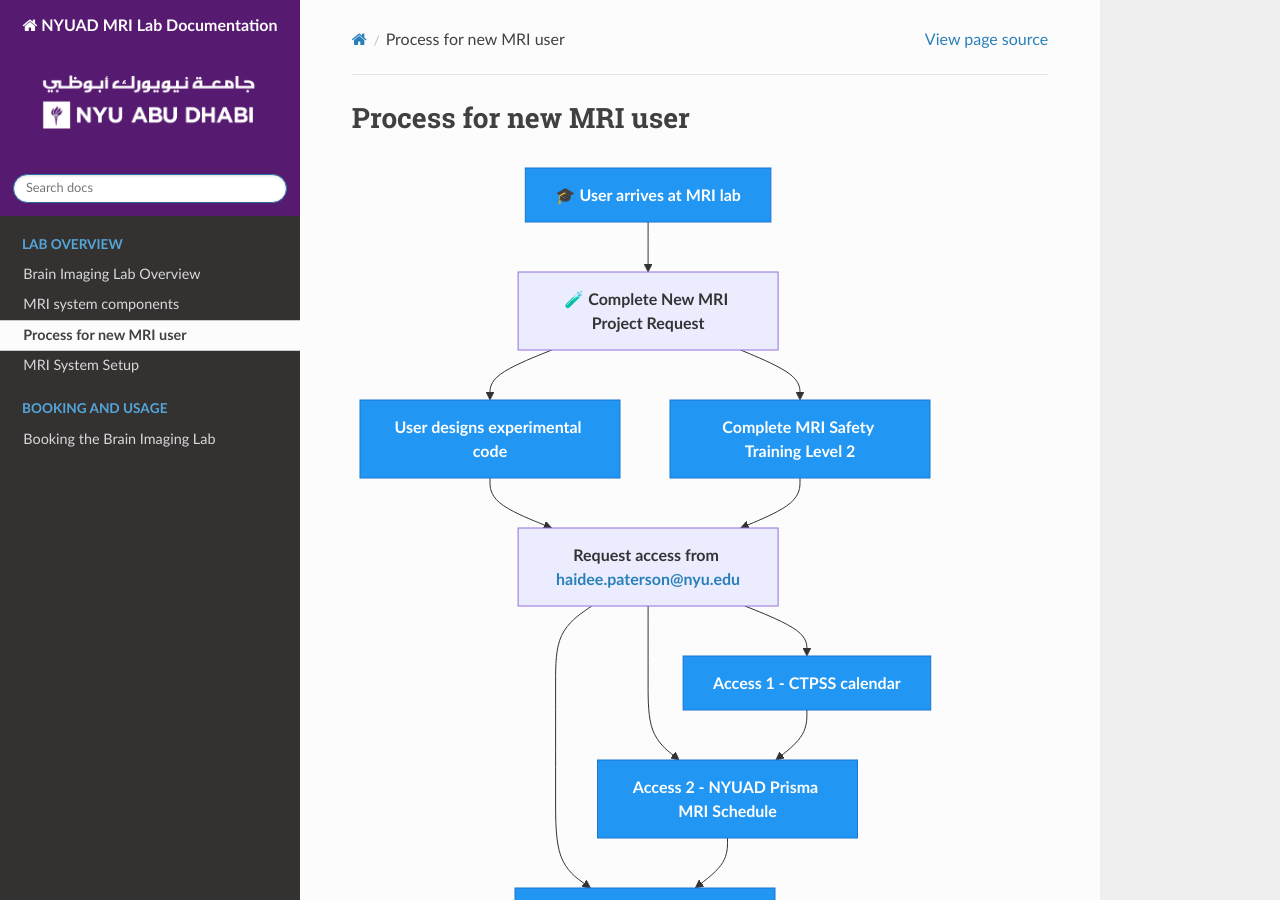
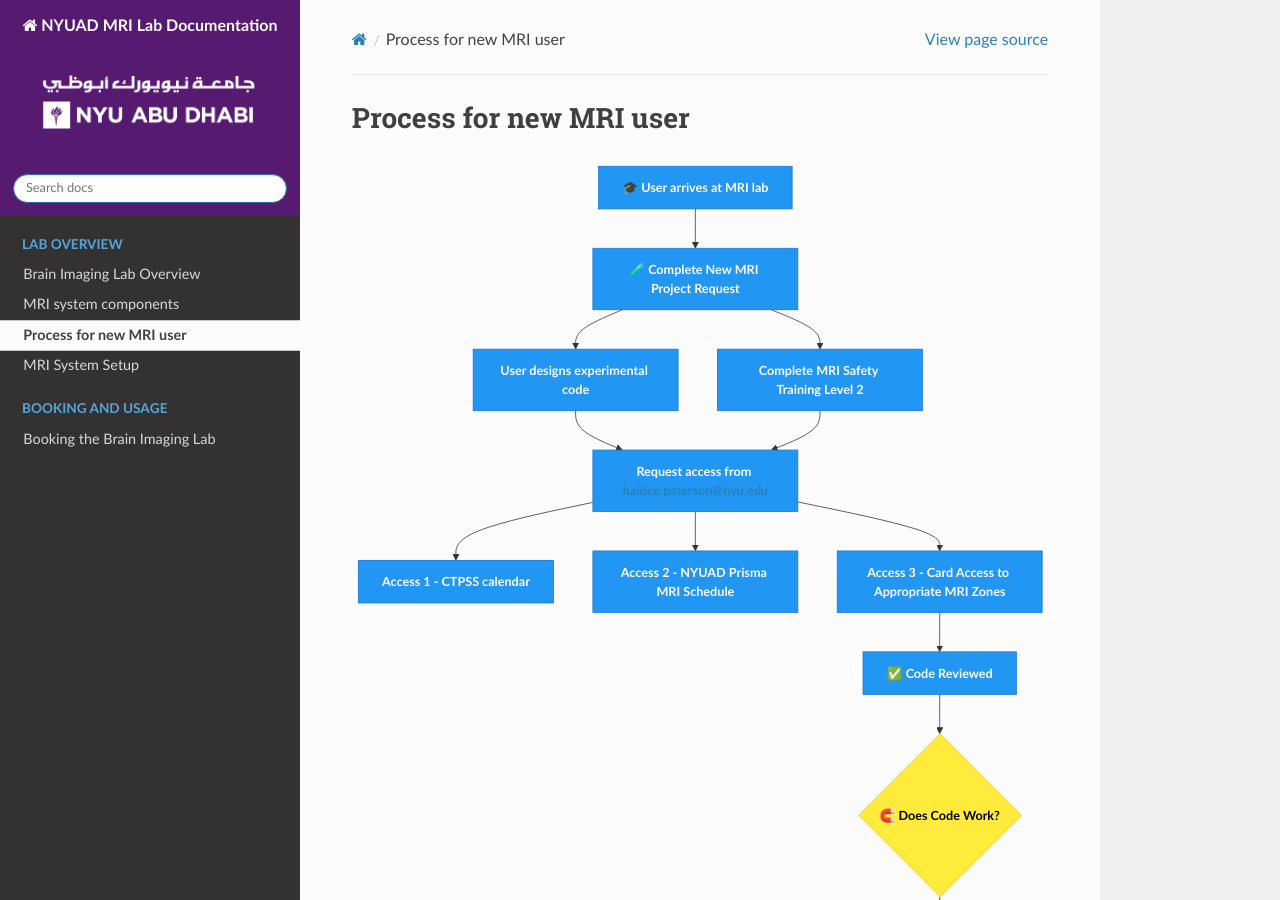
Before and after one commit to BioMedicalImaging-Core-NYUAD/brainimaging-lab-documentation, a Sphinx documentation site: the page built from docs/source/1-lab_overview/3-process_diagram.rst, in a window 1280 px wide and 900 px high. Built offline with Sphinx 7.4.7 and the Read the Docs theme 3.1.0, drawn with Linux system fonts in a browser that asks for light colours; pages that are not in the unit, such as notebooks, are missing from menus.

```diff
--- a/docs/source/1-lab_overview/3-process_diagram.rst
+++ b/docs/source/1-lab_overview/3-process_diagram.rst
@@ -13,8 +13,6 @@
     E --> F[<b>Access 1 - CTPSS calendar</b>];
     E --> G[<b>Access 2 - NYUAD Prisma MRI Schedule</b>];
     E --> H[<b>Access 3 - Card Access to Appropriate MRI Zones</b>];
-    F --> G;
-    G --> H;
     H --> I[✅ <b>Code Reviewed</b>];
     I --> J{🧲️ <b>Does Code Work?</b>};
     J --✅ Yes --> K[🔬 <b>Keep Testing Code</b>];
@@ -31,5 +29,5 @@
     classDef process fill:#2196F3,stroke:#1976D2,color:#fff;
     classDef warning fill:#FF5722,stroke:#E64A19,color:#fff;
 
-    class A,C,D,F,G,H,I process;
+    class A,B,C,D,E,F,G,H,I,K,L process;
     class J decision;
```
